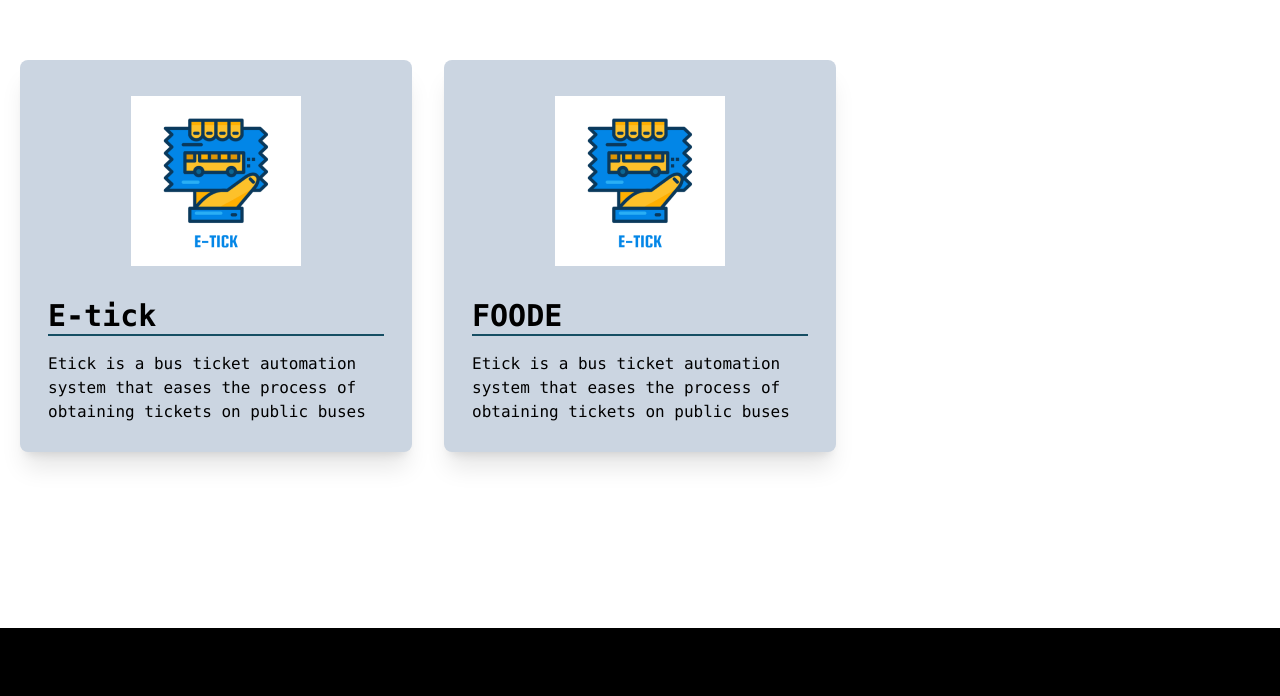
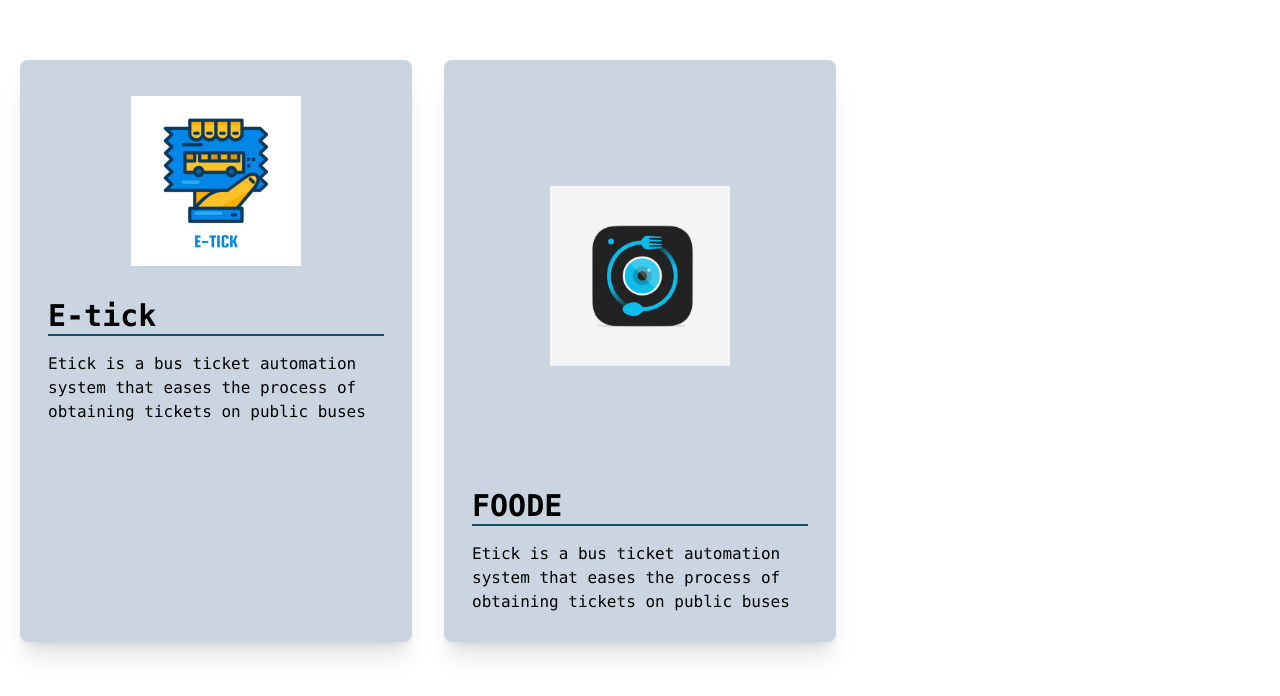
Before and after one commit to akhilpdominic/learning_react, a React (Create React App) app: page / in a window 1280 px wide. Shown: the part 1836-2532 px from the top of the page. Before the commit the page ends 2464 px from the top, so only its background shows below. Built offline with nearby package versions, Linux system fonts and the light colour scheme.

Commit message:
second project added but can resize the image properly, need to look into that

```diff
--- a/src/components/projects.jsx
+++ b/src/components/projects.jsx
@@ -1,6 +1,7 @@
 import React from 'react'
 
 import Etick from '../assets/etick1.png'
+import foodapp from '../assets/foodapp.png'
 
 const Projects = () =>
 {
@@ -27,9 +28,8 @@ const Projects = () =>
                 </div>
 
                 <div className='w-full shadow-xl bg-slate-300 flex flex-col p-4 my-4 rounded-lg hover:scale-105 hover:bg-sky-300'>
-                <div className='flex py-5 mx-auto justify-center'>
-                    <img classname='py-6 mx-auto bg-white ' src={Etick} alt="" />
-
+                    <div className='flex py-5 mx-auto justify-center scale-50 '>
+                        <img classname='py-6 mx-auto bg-white object-scale-down' src={foodapp} alt="" />
                     </div>
 
                     <div className='flex-none px-3 py-3'>
```
Also changed, not shown: src/assets/foodapp.png (added).
